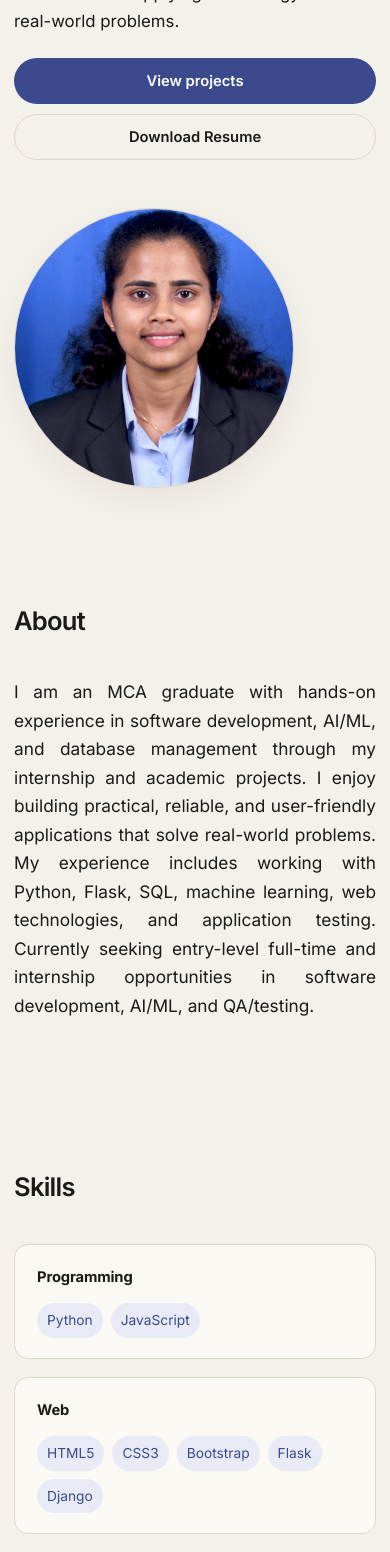
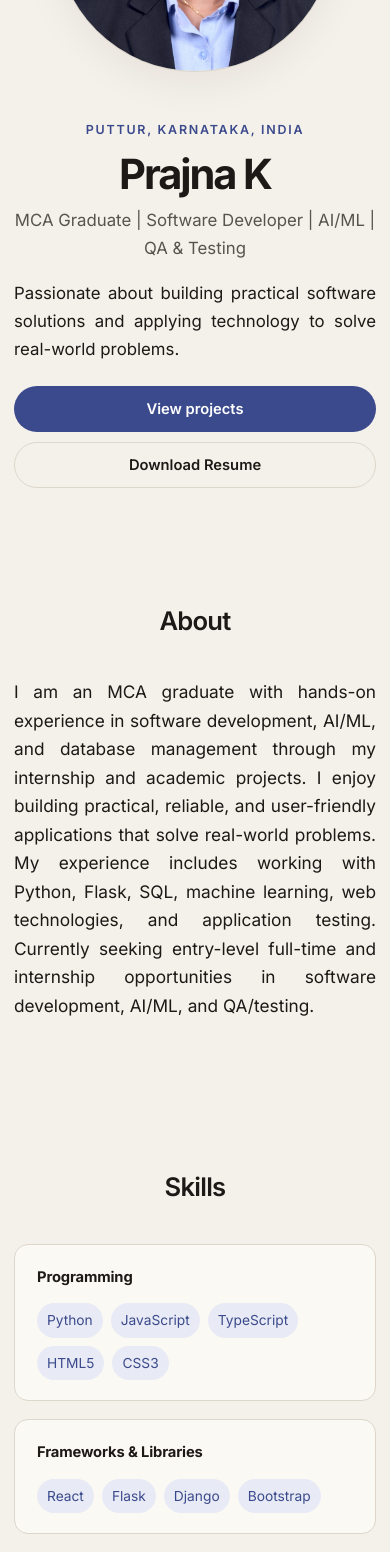
Before and after one commit to prajna02/My-Portfolio, a React (Vite) app: page / in a window 390 px wide. Shown: the part 320-1872 px from the top of the page. Built offline with nearby package versions, Linux system fonts and the light colour scheme.

Commit message:
Update portfolio links and skills

```diff
--- a/src/components/Contact.tsx
+++ b/src/components/Contact.tsx
@@ -66,9 +66,7 @@ export function Contact() {
           <div className="contact-actions">
             <a
               className="btn btn-primary"
-              href={`https://mail.google.com/mail/?view=cm&fs=1&to=${encodeURIComponent(profile.email)}`}
-              target="_blank"
-              rel="noreferrer"
+              href={`mailto:${profile.email}`}
             >
               Get in Touch
             </a>
--- a/src/data/content.ts
+++ b/src/data/content.ts
@@ -4,7 +4,7 @@ export const profile = {
   bio: 'Passionate about building practical software solutions and applying technology to solve real-world problems.',
   location: 'Puttur, Karnataka, India',
   email: 'prajnakaniya02@gmail.com',
-  linkedin: 'https://linkedin.com/in/prajna-k',
+  linkedin: 'https://www.linkedin.com/in/prajna-k-254b6b354/',
   github: 'https://github.com/prajna02',
   resumePath: '/resume.pdf',
   photo: '/profile.jpeg',
@@ -19,11 +19,11 @@ export const about = {
 export const skillGroups = [
   {
     category: 'Programming',
-    items: ['Python', 'JavaScript'],
+    items: ['Python', 'JavaScript', 'TypeScript', 'HTML5', 'CSS3'],
   },
   {
-    category: 'Web',
-    items: ['HTML5', 'CSS3', 'Bootstrap', 'Flask', 'Django'],
+    category: 'Frameworks & Libraries',
+    items: ['React', 'Flask', 'Django', 'Bootstrap'],
   },
   {
     category: 'Data & ML',
@@ -34,14 +34,15 @@ export const skillGroups = [
     items: ['SQL', 'MySQL', 'SQLite'],
   },
   {
-    category: 'Development Tools',
+    category: 'Tools',
     items: [
       'Git',
       'GitHub',
       'VS Code',
       'Cursor',
+      'Vite',
       'Google Colab',
-      'Jupyter Notebook',
+      'Jupyter',
       'XAMPP',
       'Excel',
     ],
--- a/src/index.css
+++ b/src/index.css
@@ -599,7 +599,13 @@ a {
 
 /* Experience / education */
 .timeline {
-  border-left: 2px solid var(--line);
+  background: linear-gradient(
+    to bottom,
+    color-mix(in srgb, var(--accent) 34%, var(--line)),
+    var(--line) 24%,
+    color-mix(in srgb, var(--accent) 20%, var(--line)) 78%,
+    var(--line)
+  ) left 13px / 2px calc(100% - 13px) no-repeat;
   padding-left: 24px;
   display: grid;
   gap: 28px;
@@ -616,8 +622,10 @@ a {
   height: 10px;
   border-radius: 50%;
   background: var(--accent);
-  left: -30px;
+  left: -28px;
   top: 8px;
+  box-shadow: 0 0 0 3px color-mix(in srgb, var(--accent) 12%, transparent),
+    0 2px 7px rgba(59, 74, 140, 0.18);
 }
 
 .meta {
@@ -830,7 +838,8 @@ a {
 
 .footer-inner {
   display: flex;
-  justify-content: space-between;
+  flex-direction: column;
+  align-items: center;
   gap: 16px;
   flex-wrap: wrap;
   color: var(--ink-soft);
@@ -839,6 +848,7 @@ a {
 
 .footer-links {
   display: flex;
+  justify-content: center;
   gap: 16px;
 }
 
@@ -1065,6 +1075,11 @@ a {
 }
 
 @media (max-width: 860px) {
+  .section-head {
+    justify-content: center;
+    text-align: center;
+  }
+
   .hero-grid,
   .project-card,
   .edu-grid,
@@ -1074,7 +1089,18 @@ a {
   }
 
   .photo-wrap {
-    justify-self: start;
+    justify-self: center;
+    display: flex;
+    justify-content: center;
+    order: -1;
+  }
+
+  .hero-grid > div:first-child {
+    text-align: center;
+  }
+
+  .hero-grid .btn-row {
+    justify-content: center;
   }
 
   .nav-toggle {
```
